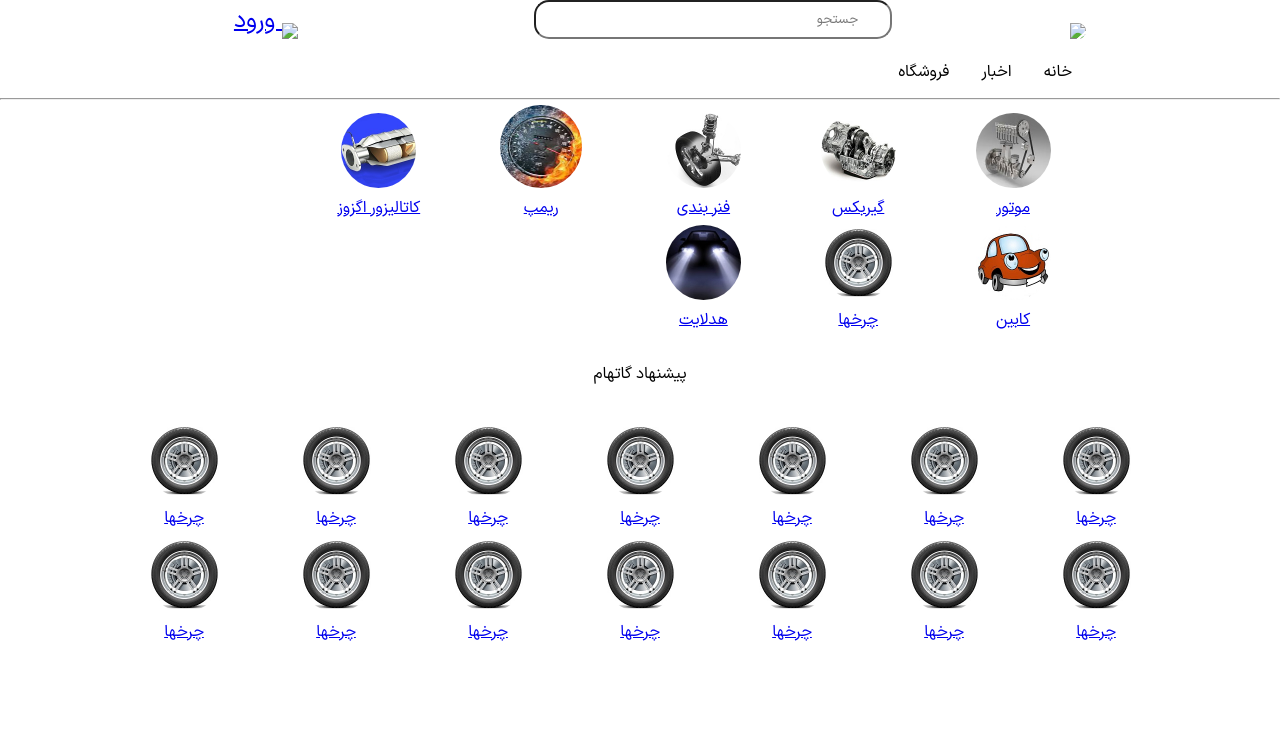
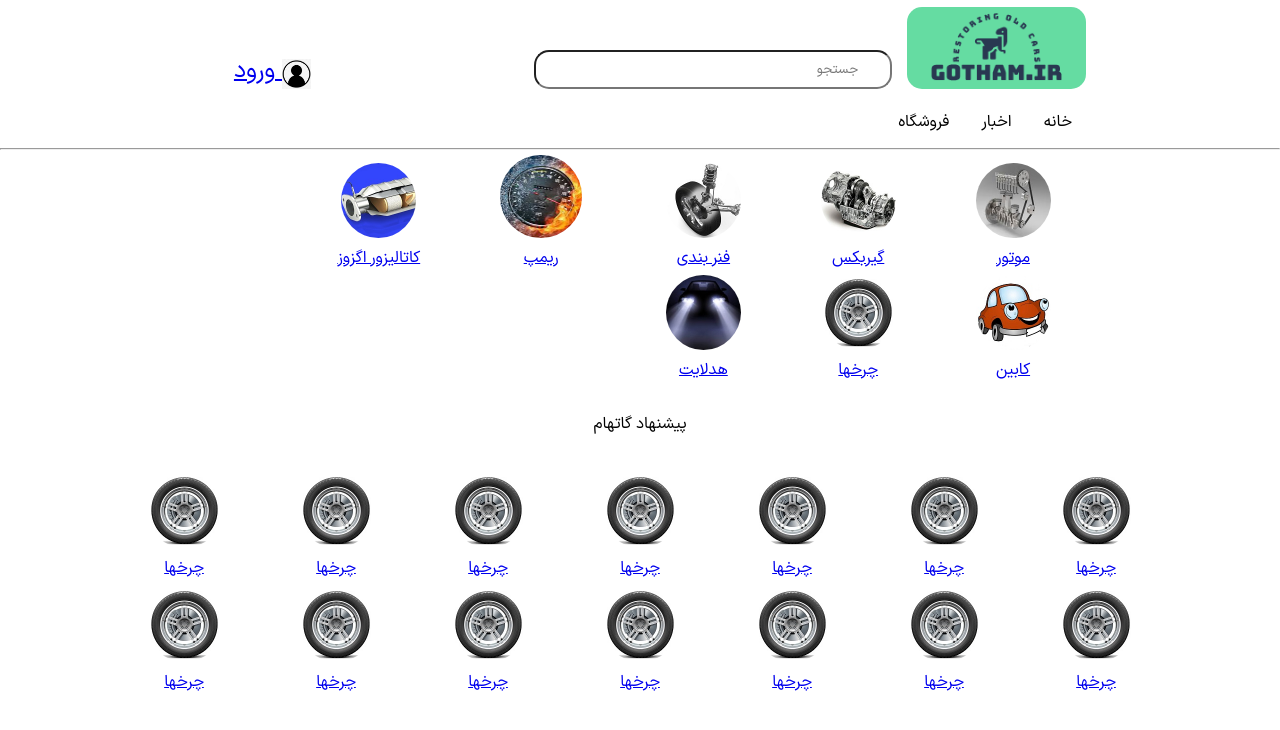
Before and after one commit to hoha666/GothamAutoRenov, a plain HTML site: page index.html in a window 1280 px wide. Drawn offline with Linux system fonts and the light colour scheme; files whose address does not match are found by name.

Commit message:
modify Addresess

```diff
--- a/index.html
+++ b/index.html
@@ -14,11 +14,11 @@
         <div id="header" name="header">
 
             <div id="upperHeader" name="upperHeader">
-                <img src="../Gatham/assets/Logo2.png" id="mainLogo" name="mainLogo">
+                <img src="../GothamAutoRenov/assets/Logo2.png" id="mainLogo" name="mainLogo">
                 <input type="text" id="searchBox" name="searchBox" placeholder="   جستجو" size="20">
                 <div id="leftUpperHeader" name="leftUpperHeader">
                     <a href="login.html" id="loginLink">
-                        <img src="../Gatham/assets/signin.png" id="signImg">
+                        <img src="../GothamAutoRenov/assets/signin.png" id="signImg">
                         ورود</a>
                 </div>
 
```
